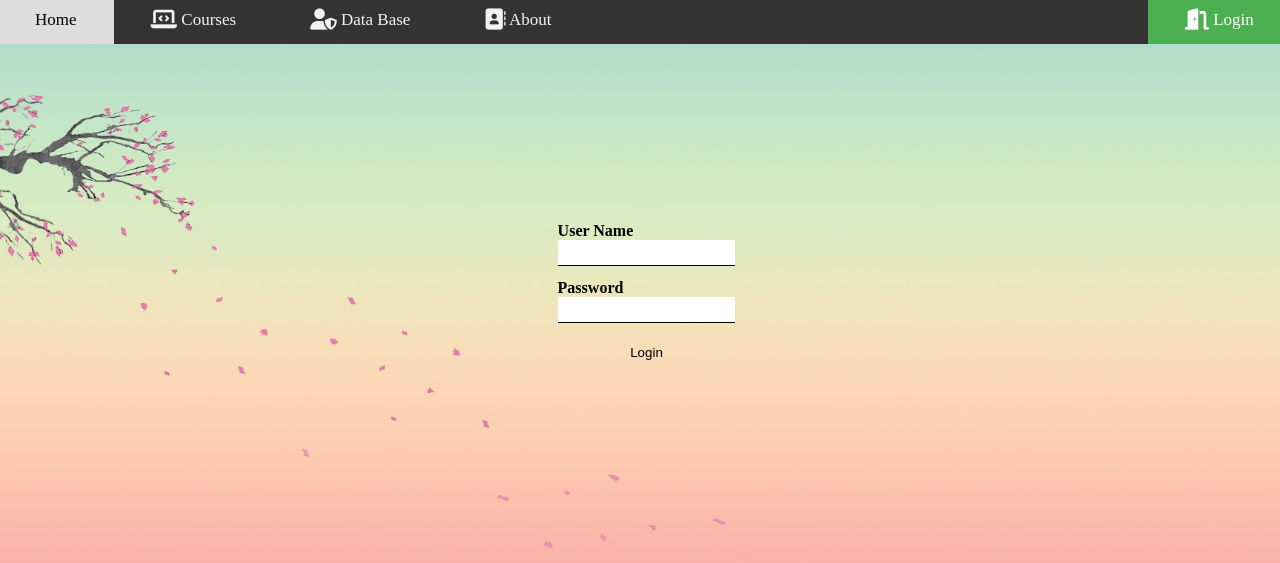
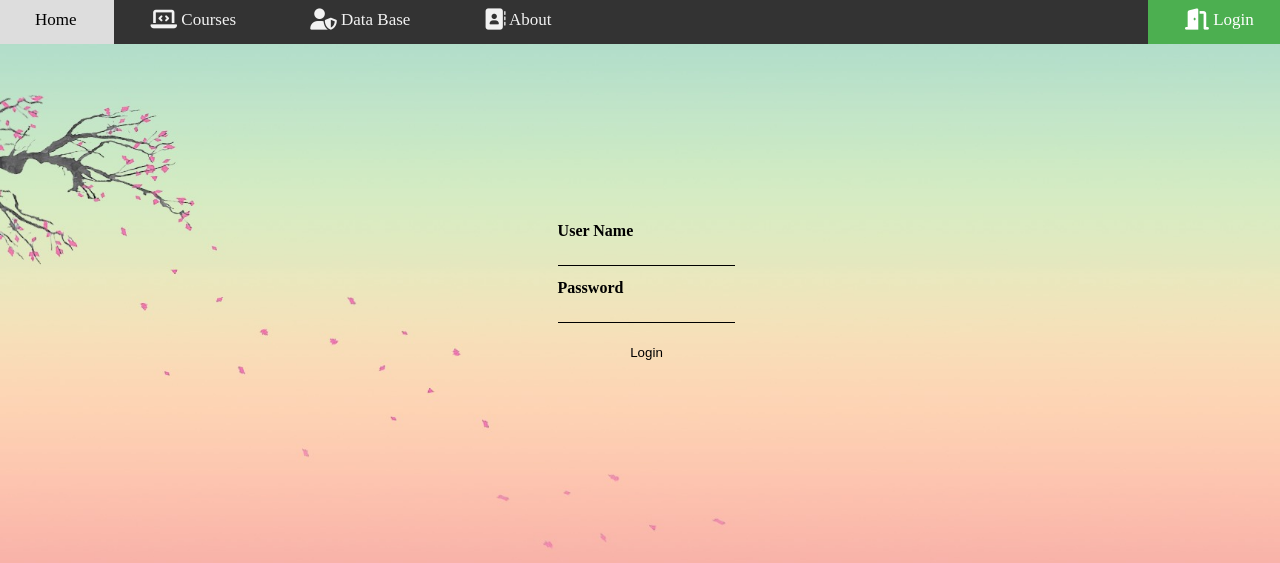
Before and after one commit to john-s21/Django-Web-App, a Django app: page /home/login.html in a window 1280 px wide. Shown: the top 563 px of the page. Run offline with Django 3.2, Linux system fonts and the light colour scheme; some libraries are stand-ins or nearby versions.

Commit message:
phase one done

```diff
--- a/enroll/static/CSS/main.css
+++ b/enroll/static/CSS/main.css
@@ -183,12 +183,11 @@ button.b4:focus{
         padding: 10 0 0 0;
         border: none;
         border-bottom: 1px solid black;
-        background-color: white;
+        background-color: transparent;
 }
 
 #in01:focus {
         border-bottom: 2px solid #4CAF50;
         outline: none;
-        color: white;
 
 }
```
Also changed, not shown: db.sqlite3.
